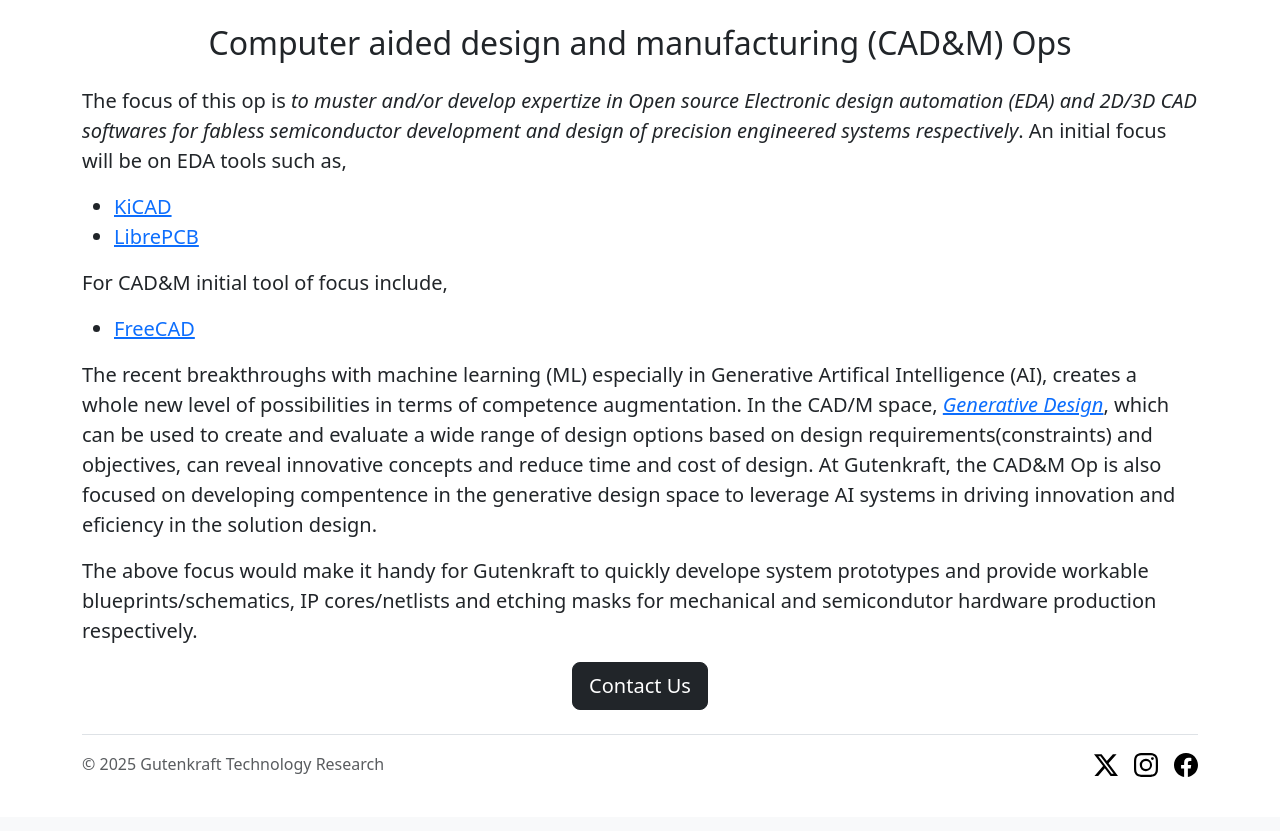
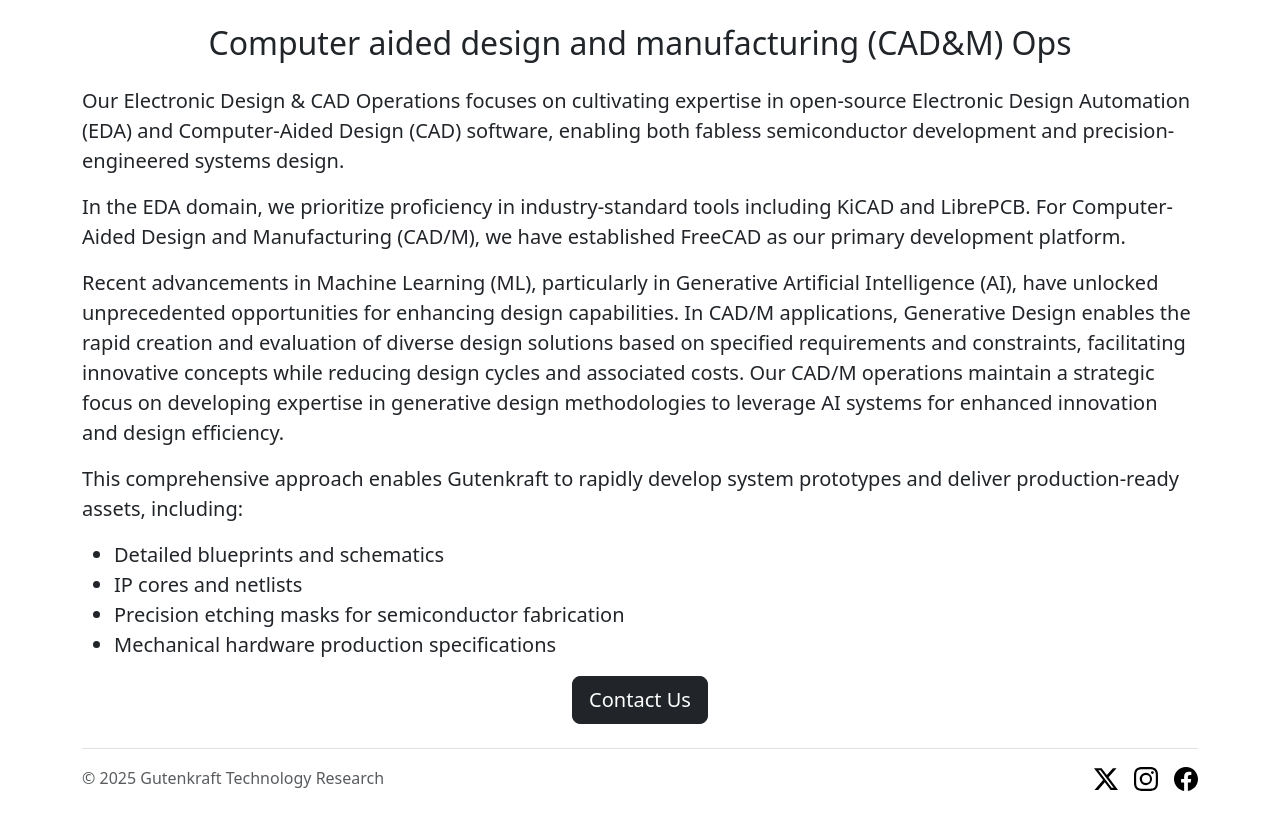
Before and after one commit to datafilik/gk-labs-website, a Flask app: page /ops/cadnm_op in a window 1280 px wide. Shown: the part 479-1310 px from the top of the page. Before the commit the page ends 1256 px from the top, so only its background shows below. Run offline with Flask 3, Linux system fonts and the light colour scheme.

Commit message:
description review and update

```diff
--- a/templates/algo_op.html
+++ b/templates/algo_op.html
@@ -13,11 +13,13 @@
       <h2 class="text-center mt-2 mb-4">Algorithm Ops</h2>
       <div class="lead">
         <p>
-            This unit is <em>focused on developing and munstering expertize in development (programming) and deployment of algorithms</em> for both general purpose and embedded systems. It should also be adept in the application of industry standard DevOp  practices for software deployment in production environments.
+          This division specializes in cultivating advanced proficiency in algorithmic development and implementation across both
+          general-purpose computing and embedded systems platforms. The focus is to develop competence in software
+          engineering, with particular emphasis on programming expertise and algorithmic optimization.
         </p>
 
         <p>
-            This expertize would be required for major software projects at Gutenkraft Labs.
+          Additionally, we aim to maintain mastery of industry-standard DevOps methodologies to ensure seamless software deployment in production environments.
         </p>
       </div>
       <div class="text-center">
--- a/templates/cadnm_op.html
+++ b/templates/cadnm_op.html
@@ -13,10 +13,18 @@
       <h2 class="text-center mt-2 mb-4">Computer aided design and manufacturing (CAD&M) Ops</h2>
       <div class="lead">
         <p>
-            The focus of this op is <em>to muster and/or develop expertize in Open source Electronic design automation (EDA) and 2D/3D CAD softwares for fabless semiconductor development and design of precision engineered systems respectively</em>. An initial focus will be on EDA tools such as,
+          Our Electronic Design & CAD Operations focuses on cultivating expertise in open-source Electronic Design Automation (EDA) and Computer-Aided Design (CAD) software, enabling both fabless semiconductor development and precision-engineered systems design.
         </p>
 
-        <ul>
+        <p>
+          In the EDA domain, we prioritize proficiency in industry-standard tools including KiCAD and LibrePCB. For Computer-Aided Design and Manufacturing (CAD/M), we have established FreeCAD as our primary development platform.
+        </p>
+
+        <p>
+          Recent advancements in Machine Learning (ML), particularly in Generative Artificial Intelligence (AI), have unlocked unprecedented opportunities for enhancing design capabilities. In CAD/M applications, Generative Design enables the rapid creation and evaluation of diverse design solutions based on specified requirements and constraints, facilitating innovative concepts while reducing design cycles and associated costs. Our CAD/M operations maintain a strategic focus on developing expertise in generative design methodologies to leverage AI systems for enhanced innovation and design efficiency.
+        </p>
+
+        <!-- <ul>
             <li><a href="https://en.wikipedia.org/wiki/KiCad" target="_blank">KiCAD</a></li>
             <li><a href="https://librepcb.org/LibrePCB" target="_blank">LibrePCB</a></li>
         </ul>
@@ -25,14 +33,22 @@
 
         <ul>
             <li><a href="https://en.wikipedia.org/wiki/FreeCAD" target="_blank">FreeCAD</a></li>
-        </ul>
+        </ul> -->
+
+        <!-- <p>
+          The recent breakthroughs with machine learning (ML) especially in Generative Artifical Intelligence (AI), creates a whole new level of possibilities in terms of competence augmentation. In the CAD/M space, <a href="https://formlabs.com/uk/blog/generative-design/" target="_blank"><em>Generative Design</em></a>, which can be used to create and evaluate a wide range of design options based on design requirements(constraints) and objectives, can reveal innovative concepts and reduce time and cost of design.  At Gutenkraft, the CAD&M Op is also focused on developing compentence in the generative design space to leverage AI systems in driving innovation and eficiency in the solution design.
+        </p> -->
 
         <p>
-          The recent breakthroughs with machine learning (ML) especially in Generative Artifical Intelligence (AI), creates a whole new level of possibilities in terms of competence augmentation. In the CAD/M space, <a href="https://formlabs.com/uk/blog/generative-design/" target="_blank"><em>Generative Design</em></a>, which can be used to create and evaluate a wide range of design options based on design requirements(constraints) and objectives, can reveal innovative concepts and reduce time and cost of design.  At Gutenkraft, the CAD&M Op is also focused on developing compentence in the generative design space to leverage AI systems in driving innovation and eficiency in the solution design.
-        </p>
+          This comprehensive approach enables Gutenkraft to rapidly develop system prototypes and deliver production-ready assets,
+          including:
 
-        <p>
-            The above focus would make it handy for Gutenkraft to quickly develope system prototypes and provide workable blueprints/schematics, IP cores/netlists and etching masks for mechanical and semicondutor hardware production respectively.
+          <ul>
+              <li>Detailed blueprints and schematics</li>
+              <li>IP cores and netlists</li>
+              <li>Precision etching masks for semiconductor fabrication</li>
+              <li>Mechanical hardware production specifications</li>
+          </ul>
         </p>
       </div>
       <div class="text-center">
--- a/templates/data_op.html
+++ b/templates/data_op.html
@@ -13,11 +13,13 @@
       <h2 class="text-center mt-2 mb-4">Data Ops</h2>
       <div class="lead">
         <p>
-            The usual troupe about data is along the line of data being the 'new oil'. This is stated as a testament to it's value in revealing actionable insight for both good and bad purposes. But such insight reveal opportunities for introducing efficiencies to the systems from which there were collected.
+          Data is frequently compared to oil in modern discourse, highlighting its immense value in generating actionable insights
+          that can be leveraged for various purposes. These insights illuminate opportunities to optimize and enhance the
+          efficiency of the systems from which the data originates.
         </p>
 
         <p>
-            The data ops unit is focused  on <em>data warehousing and analytics</em> for creating models to ensure better understanding as well as to seek out opportunities to make systems much efficient.
+          Our Data Operations team specializes in data warehousing and analytics, developing sophisticated models to deepen our understanding of systems and identify opportunities for operational efficiency improvements.
         </p>
       </div>
       <div class="text-center">
--- a/templates/digart_op.html
+++ b/templates/digart_op.html
@@ -13,11 +13,11 @@
       <h2 class="text-center mt-2 mb-4">Digital Art Ops</h2>
       <div class="lead">
         <p>
-            This op is <em>focused on developing and / or mustering expertize in digital audio and visual art </em> in areas that are relevant to functional Industrial design, animation, audio mastering and game development.
+          This ops focuses on cultivating advanced expertise in digital audio and visual arts, specifically as they relate to industrial design functionality, animation, audio mastering, and game development.
         </p>
 
         <p>
-            This op is important for clear specification and prototyping of potential solutions developed at Gutenkraft Labs.
+            This specialized knowledge is essential for precise specification development and solution prototyping at Gutenkraft Research.
       </p>
       </div>
       <div class="text-center">
```
Also changed, not shown: templates/sim_op.html (+5 -4 lines), templates/snc_op.html (+10 -4 lines).
